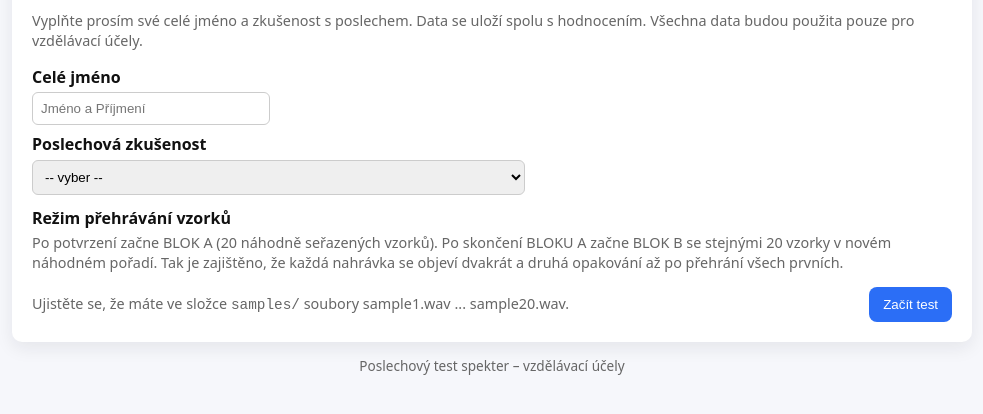
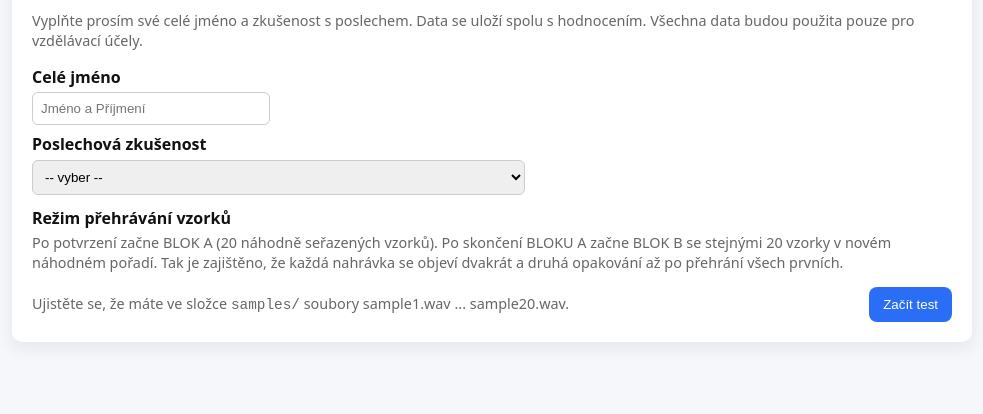
Before and after one commit to DavidMichaelNovotny/poslechovy-test, a plain HTML site: page index.html in a window 1280 px wide. Shown: the part 98-512 px from the top of the page, without its empty margins (148-1131 px from the left). Drawn offline with Linux system fonts and the light colour scheme.

Commit message:
Index.html

```diff
--- a/index.html
+++ b/index.html
@@ -239,6 +239,5 @@ nextBtn.onclick = nextSample;
 prevBtn.onclick = prevSample;
 </script>
 
-<footer>Poslechový test spekter – vzdělávací účely</footer>
 </body>
 </html>
```
